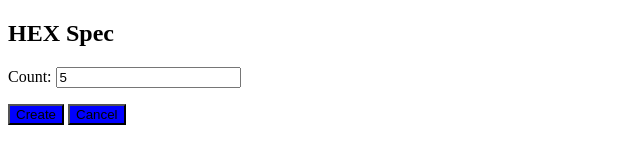
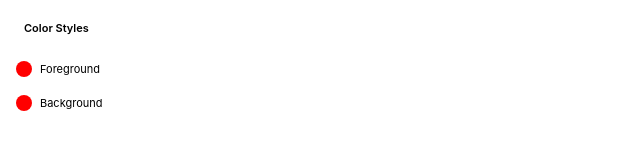
Before and after one commit to DavidDuyker/HEX-Specs, a website built with Vite: page ui-src/index.html in a window 1280 px wide. Shown: the whole page, without its empty margins (0-640 px from the left). Built offline with nearby package versions, Linux system fonts and the light colour scheme.

Commit message:
Vite Build and watch setup + light styling prototyping

```diff
--- /dev/null
+++ b/figma-style note.css
@@ -0,0 +1,174 @@
+:root {
+  --figma-color-bg: #2c2c2c;
+  --figma-color-bg-brand: #0c8ce9;
+  --figma-color-bg-brand-hover: #0a6dc2;
+  --figma-color-bg-brand-pressed: #0a6dc2;
+  --figma-color-bg-brand-secondary: #105cad;
+  --figma-color-bg-brand-tertiary: #394360;
+  --figma-color-bg-component: #8a38f5;
+  --figma-color-bg-component-hover: #7a2ed6;
+  --figma-color-bg-component-pressed: #7a2ed6;
+  --figma-color-bg-component-secondary: #652ca8;
+  --figma-color-bg-component-tertiary: #473956;
+  --figma-color-bg-danger: #e03e1a;
+  --figma-color-bg-danger-hover: #c4381c;
+  --figma-color-bg-danger-pressed: #c4381c;
+  --figma-color-bg-danger-secondary: #963323;
+  --figma-color-bg-danger-tertiary: #60332a;
+  --figma-color-bg-disabled: #757575;
+  --figma-color-bg-disabled-secondary: #b3b3b3;
+  --figma-color-bg-hover: #383838;
+  --figma-color-bg-inverse: #ffffff;
+  --figma-color-bg-onselected: #667799;
+  --figma-color-bg-onselected-hover: #667799;
+  --figma-color-bg-onselected-pressed: #667799;
+  --figma-color-bg-pressed: #383838;
+  --figma-color-bg-secondary: #383838;
+  --figma-color-bg-selected: #4a5878;
+  --figma-color-bg-selected-hover: #536383;
+  --figma-color-bg-selected-pressed: #536383;
+  --figma-color-bg-selected-secondary: #394360;
+  --figma-color-bg-selected-strong: #0c8ce9;
+  --figma-color-bg-selected-tertiary: #394360;
+  --figma-color-bg-success: #198f51;
+  --figma-color-bg-success-hover: #078348;
+  --figma-color-bg-success-pressed: #078348;
+  --figma-color-bg-success-secondary: #0a5c35;
+  --figma-color-bg-success-tertiary: #476656;
+  --figma-color-bg-tertiary: #444444;
+  --figma-color-bg-warning: #f3c11b;
+  --figma-color-bg-warning-hover: #f2b50d;
+  --figma-color-bg-warning-pressed: #f2b50d;
+  --figma-color-bg-warning-secondary: #e4a711;
+  --figma-color-bg-warning-tertiary: #5c4100;
+  --figma-color-border: #444444;
+  --figma-color-border-brand: #105cad;
+  --figma-color-border-brand-strong: #7cc4f8;
+  --figma-color-border-component: #652ca8;
+  --figma-color-border-component-hover: #8a38f5;
+  --figma-color-border-component-strong: #d6b6fb;
+  --figma-color-border-danger: #963323;
+  --figma-color-border-danger-strong: #fca397;
+  --figma-color-border-disabled: #444444;
+  --figma-color-border-disabled-strong: #ffffff66;
+  --figma-color-border-onbrand: #0a6dc2;
+  --figma-color-border-onbrand-strong: #ffffff;
+  --figma-color-border-oncomponent: #7a2ed6;
+  --figma-color-border-oncomponent-strong: #ffffff;
+  --figma-color-border-ondanger: #c4381c;
+  --figma-color-border-ondanger-strong: #ffffff;
+  --figma-color-border-onselected: #667799;
+  --figma-color-border-onselected-strong: #ffffffe5;
+  --figma-color-border-onsuccess: #078348;
+  --figma-color-border-onsuccess-strong: #ffffff;
+  --figma-color-border-onwarning: #e4a711;
+  --figma-color-border-onwarning-strong: #000000e5;
+  --figma-color-border-selected: #0c8ce9;
+  --figma-color-border-selected-strong: #7cc4f8;
+  --figma-color-border-strong: #ffffffe5;
+  --figma-color-border-success: #0a5c35;
+  --figma-color-border-success-strong: #79d297;
+  --figma-color-border-warning: #925711;
+  --figma-color-border-warning-strong: #f7d15f;
+  --figma-color-icon: #ffffff;
+  --figma-color-icon-brand: #7cc4f8;
+  --figma-color-icon-brand-pressed: #0c8ce9;
+  --figma-color-icon-brand-secondary: #0a6dc2;
+  --figma-color-icon-brand-tertiary: #394360;
+  --figma-color-icon-component: #d1a8ff;
+  --figma-color-icon-component-pressed: #d6b6fb;
+  --figma-color-icon-component-secondary: #7f699b;
+  --figma-color-icon-component-tertiary: #7f699b;
+  --figma-color-icon-danger: #e03e1a;
+  --figma-color-icon-danger-hover: #fbbcb6;
+  --figma-color-icon-danger-pressed: #fbbcb6;
+  --figma-color-icon-danger-secondary: #e03e1a;
+  --figma-color-icon-danger-secondary-hover: #e03e1a;
+  --figma-color-icon-danger-tertiary: #e03e1a;
+  --figma-color-icon-disabled: #ffffff66;
+  --figma-color-icon-hover: #ffffff;
+  --figma-color-icon-onbrand: #ffffff;
+  --figma-color-icon-onbrand-secondary: #ffffffcc;
+  --figma-color-icon-onbrand-tertiary: #ffffff66;
+  --figma-color-icon-oncomponent: #ffffff;
+  --figma-color-icon-oncomponent-secondary: #ffffffcc;
+  --figma-color-icon-oncomponent-tertiary: #ffffff66;
+  --figma-color-icon-ondanger: #ffffff;
+  --figma-color-icon-ondanger-secondary: #ffffffcc;
+  --figma-color-icon-ondanger-tertiary: #ffffff66;
+  --figma-color-icon-ondisabled: #2c2c2c;
+  --figma-color-icon-oninverse: #000000e5;
+  --figma-color-icon-onselected: #ffffff;
+  --figma-color-icon-onselected-secondary: #ffffffb2;
+  --figma-color-icon-onselected-strong: #ffffff;
+  --figma-color-icon-onselected-tertiary: #ffffff66;
+  --figma-color-icon-onsuccess: #ffffff;
+  --figma-color-icon-onsuccess-secondary: #ffffffcc;
+  --figma-color-icon-onsuccess-tertiary: #ffffff66;
+  --figma-color-icon-onwarning: #000000e5;
+  --figma-color-icon-onwarning-secondary: #00000080;
+  --figma-color-icon-onwarning-tertiary: #0000004d;
+  --figma-color-icon-pressed: #0a6dc2;
+  --figma-color-icon-secondary: #ffffffb2;
+  --figma-color-icon-secondary-hover: #ffffff;
+  --figma-color-icon-selected: #7cc4f8;
+  --figma-color-icon-selected-secondary: #7cc4f8;
+  --figma-color-icon-selected-tertiary: #7cc4f8;
+  --figma-color-icon-success: #198f51;
+  --figma-color-icon-success-pressed: #a1e8b9;
+  --figma-color-icon-success-secondary: #198f51;
+  --figma-color-icon-success-tertiary: #198f51;
+  --figma-color-icon-tertiary: #ffffff66;
+  --figma-color-icon-tertiary-hover: #ffffff;
+  --figma-color-icon-warning: #f3c11b;
+  --figma-color-icon-warning-pressed: #f7d15f;
+  --figma-color-icon-warning-secondary: #f3c11b;
+  --figma-color-icon-warning-tertiary: #f3c11b;
+  --figma-color-text: #ffffff;
+  --figma-color-text-brand: #7cc4f8;
+  --figma-color-text-brand-secondary: #7cc4f8;
+  --figma-color-text-brand-tertiary: #7cc4f8;
+  --figma-color-text-component: #d1a8ff;
+  --figma-color-text-component-pressed: #d6b6fb;
+  --figma-color-text-component-secondary: #7f699b;
+  --figma-color-text-component-tertiary: #7f699b;
+  --figma-color-text-danger: #fca397;
+  --figma-color-text-danger-secondary: #fca397;
+  --figma-color-text-danger-tertiary: #fca397;
+  --figma-color-text-disabled: #ffffff66;
+  --figma-color-text-hover: #ffffff;
+  --figma-color-text-onbrand: #ffffff;
+  --figma-color-text-onbrand-secondary: #ffffffcc;
+  --figma-color-text-onbrand-tertiary: #ffffff66;
+  --figma-color-text-oncomponent: #ffffff;
+  --figma-color-text-oncomponent-secondary: #ffffffcc;
+  --figma-color-text-oncomponent-tertiary: #ffffff66;
+  --figma-color-text-ondanger: #ffffff;
+  --figma-color-text-ondanger-secondary: #ffffffcc;
+  --figma-color-text-ondanger-tertiary: #ffffff66;
+  --figma-color-text-ondisabled: #2c2c2c;
+  --figma-color-text-oninverse: #000000e5;
+  --figma-color-text-onselected: #ffffffe5;
+  --figma-color-text-onselected-secondary: #ffffffb2;
+  --figma-color-text-onselected-strong: #ffffff;
+  --figma-color-text-onselected-tertiary: #ffffff66;
+  --figma-color-text-onsuccess: #ffffff;
+  --figma-color-text-onsuccess-secondary: #ffffffcc;
+  --figma-color-text-onsuccess-tertiary: #ffffff66;
+  --figma-color-text-onwarning: #000000e5;
+  --figma-color-text-onwarning-secondary: #00000080;
+  --figma-color-text-onwarning-tertiary: #0000004d;
+  --figma-color-text-secondary: #ffffffb2;
+  --figma-color-text-secondary-hover: #ffffff;
+  --figma-color-text-selected: #7cc4f8;
+  --figma-color-text-selected-secondary: #7cc4f8;
+  --figma-color-text-selected-tertiary: #7cc4f8;
+  --figma-color-text-success: #79d297;
+  --figma-color-text-success-secondary: #79d297;
+  --figma-color-text-success-tertiary: #79d297;
+  --figma-color-text-tertiary: #ffffff66;
+  --figma-color-text-tertiary-hover: #ffffff;
+  --figma-color-text-warning: #f7d15f;
+  --figma-color-text-warning-secondary: #f7d15f;
+  --figma-color-text-warning-tertiary: #f7d15f;
+}
--- a/plugin-src/code.ts
+++ b/plugin-src/code.ts
@@ -7,7 +7,8 @@
 // full browser environment (See https://www.figma.com/plugin-docs/how-plugins-run).
 
 // This shows the HTML page in "ui.html".
-figma.showUI(__html__);
+// figma.showUI(__html__, { themeColors: true })
+ figma.showUI(__html__)
 
 // Calls to "parent.postMessage" from within the HTML page will trigger this
 // callback. The callback will be passed the "pluginMessage" property of the
--- a/ui-src/index.html
+++ b/ui-src/index.html
@@ -9,10 +9,18 @@
 </head>
 
 <body>
-  <h2>HEX Spec</h2>
-  <p>Count: <input id="count" type="number" value="5" /></p>
-  <button id="select">Create</button>
-  <button id="eyedrop">Cancel</button>
+  <div id="pickers"><div id="header"><h2>Color Styles</h2></div><div class="picker selected">
+    <div class="foreground style-dot"></div>
+    <h3>Foreground</h3>
+    <button id="select">Select</button>
+    <button id="eyedrop">Eyedrop</button>
+  </div>
+  <div class="picker">
+    <div class="background style-dot"></div>
+    <h3>Background</h3>
+    <button id="select">Select</button>
+    <button id="eyedrop">Eyedrop</button>
+  </div></div>
   <script>
     document.getElementById("select").onclick = () => {
       const textbox = document.getElementById("count");
--- a/ui-src/styles.css
+++ b/ui-src/styles.css
@@ -1,3 +1,100 @@
+:root * {
+    box-sizing: border-box;
+}
+
+body {
+    background-color: var(--figma-color-bg);
+    color: var(--figma-color-text);
+    padding: 0;
+    margin: 0;
+    font-size: 11px;
+    font-family: 'Inter', sans-serif;
+}
+
+body > div {
+    padding: 0 16px;
+}
+
+.selected {
+    background-color: var(--figma-color-bg-selected);
+    color: var(--figma-color-icon-selected);
+}
+
+.selected:hover {
+    background-color: var(--figma-color-bg-selected-hover) !important;
+}
+
 button {
-    background-color: blue;
+    height: 22px;
+    background-color: var(--figma-color-bg-selected);
+    border: none;
+    color: var(--figma-color-icon-selected);
+    border-radius: 3px;
+    padding: 0 12px;
+    font-size: .8rem;
 }
+
+#header {
+    height: 40px;
+    width: 100%;
+    display: flex;
+    flex-direction: row;
+    align-items: center;
+    border-bottom: 1px solid var(--figma-color-border);
+    padding: 16px;
+}
+
+#header h2 {
+    color: var(--figma-color-text);
+    font-weight: 600;
+    font-size: 11px;
+    margin: 0;
+}
+
+#pickers {
+    display: flex;
+    flex-direction: column;
+    padding: 8px;
+    gap: 8px;
+}
+
+.picker {
+    height: 26px;
+    padding: 0 2px 0 8px;
+    margin: 0;
+    display: flex;
+    align-items: center;
+    gap: 8px;
+    border-radius: 5px;
+}
+
+.picker * {
+    flex-grow: 0;
+}
+
+.style-dot {
+    height: 16px;
+    width: 16px;
+    border-radius: 8px;
+    background-color: red;
+}
+
+.picker h3 {
+    font-size: 11px;
+    color: var(--figma-color-text);
+    font-weight: 400;
+    flex-grow: 1;
+    margin: 0;
+}
+
+.picker button {
+    display: none;
+}
+
+.picker:hover {
+    background-color: var(--figma-color-bg-hover);
+}
+
+.picker:hover button {
+    display: inline-block;
+}
--- a/vite.config.plugin.js
+++ b/vite.config.plugin.js
@@ -5,6 +5,7 @@ export default defineConfig({
   build: {
     target: 'esnext',
     outDir: 'dist',
+    emptyOutDir: false,
     rollupOptions: {
       input: 'plugin-src/code.js', // Entry point for the TypeScript code
       output: {
```
Also changed, not shown: package.json (+6 -3 lines), 1 other file.
